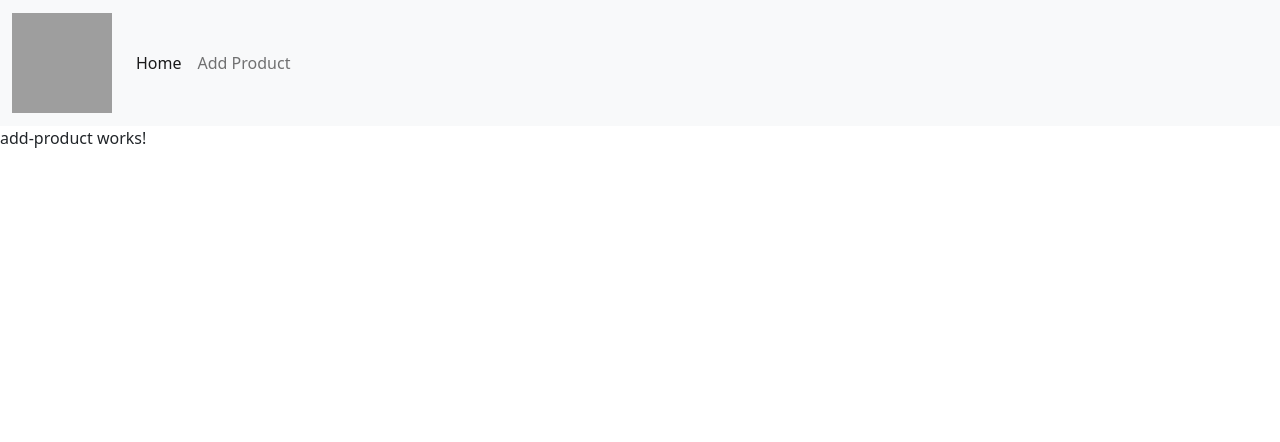
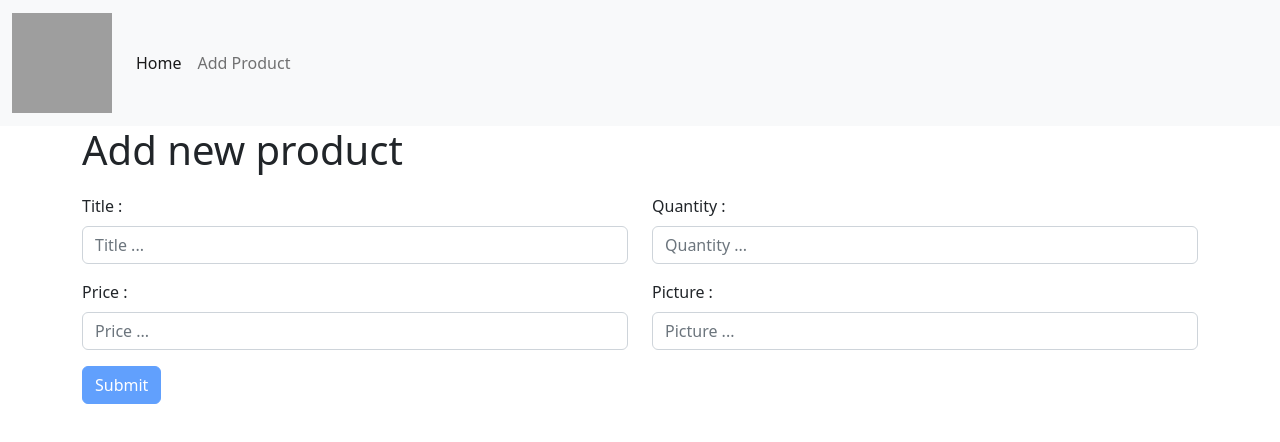
Before and after one commit to Naderab/AngularElifeBejaG2, an Angular app: page /addProduct in a window 1280 px wide. Shown: the top 442 px of the page. Built offline with nearby package versions, Linux system fonts and the light colour scheme; grey boxes are pictures that could not be loaded.

Commit message:
form part

```diff
--- a/src/app/add-product/add-product.component.html
+++ b/src/app/add-product/add-product.component.html
@@ -1 +1,103 @@
-<p>add-product works!</p>
+<div class="container">
+  <h1>Add new product</h1>
+  <form
+    name="form"
+    #form="ngForm"
+    (ngSubmit)="onSubmit()"
+    class="needs-validation"
+    novalidate
+    style="margin-top: 20px"
+  >
+    <div class="row">
+      <div class="col-md-6 col-sm-12">
+        <div class="mb-3">
+          <label class="form-label">Title :</label>
+          <input
+            class="form-control"
+            type="text"
+            name="title"
+            [(ngModel)]="product.title"
+            #title="ngModel"
+            required
+            minlength="3"
+            placeholder="Title ..."
+          />
+          <div
+            *ngIf="title.touched && title.invalid"
+            class="alert alert-danger"
+          >
+            <div *ngIf="title.errors?.required">Title is required</div>
+            <div *ngIf="title.errors?.minlength">
+              Title must have 3 character
+            </div>
+          </div>
+        </div>
+        <div class="mb-3">
+          <label class="form-label">Price :</label>
+          <input
+            class="form-control"
+            type="number"
+            name="price"
+            [(ngModel)]="product.price"
+            placeholder="Price ..."
+            #price="ngModel"
+            required
+          />
+          <div
+            *ngIf="price.touched && price.invalid"
+            class="alert alert-danger"
+          >
+            Price is required !
+          </div>
+        </div>
+      </div>
+
+      <div class="col-md-6 col-sm-12">
+        <div class="mb-3">
+          <label class="form-label">Quantity :</label>
+          <input
+            class="form-control"
+            type="number"
+            name="quantity"
+            [(ngModel)]="product.quantity"
+            placeholder="Quantity ..."
+            #quantity="ngModel"
+            required
+          />
+          <div
+            *ngIf="quantity.touched && quantity.invalid"
+            class="alert alert-danger"
+          >
+            Quantity is required !
+          </div>
+        </div>
+        <div class="mb-3">
+          <label class="form-label">Picture :</label>
+          <input
+            class="form-control"
+            type="text"
+            name="picture"
+            [(ngModel)]="product.picture"
+            placeholder="Picture ..."
+            #picture="ngModel"
+            required
+          />
+          <div
+            *ngIf="picture.touched && picture.invalid"
+            class="alert alert-danger"
+          >
+            Picture is required !
+          </div>
+        </div>
+      </div>
+    </div>
+    <div class="input-group mb-3">
+      <input
+        class="btn btn-primary mb-3"
+        type="submit"
+        value="Submit"
+        [disabled]="form.invalid"
+      />
+    </div>
+  </form>
+</div>
--- a/src/app/add-product/add-product.component.ts
+++ b/src/app/add-product/add-product.component.ts
@@ -1,4 +1,5 @@
 import { Component, OnInit } from '@angular/core';
+import { Product } from '../core/product';
 
 @Component({
   selector: 'app-add-product',
@@ -6,10 +7,14 @@ import { Component, OnInit } from '@angular/core';
   styleUrls: ['./add-product.component.css']
 })
 export class AddProductComponent implements OnInit {
-
+  product : Product = new Product();
   constructor() { }
 
   ngOnInit(): void {
   }
 
+  onSubmit(){
+    console.log(this.product);
+  }
+
 }
```
